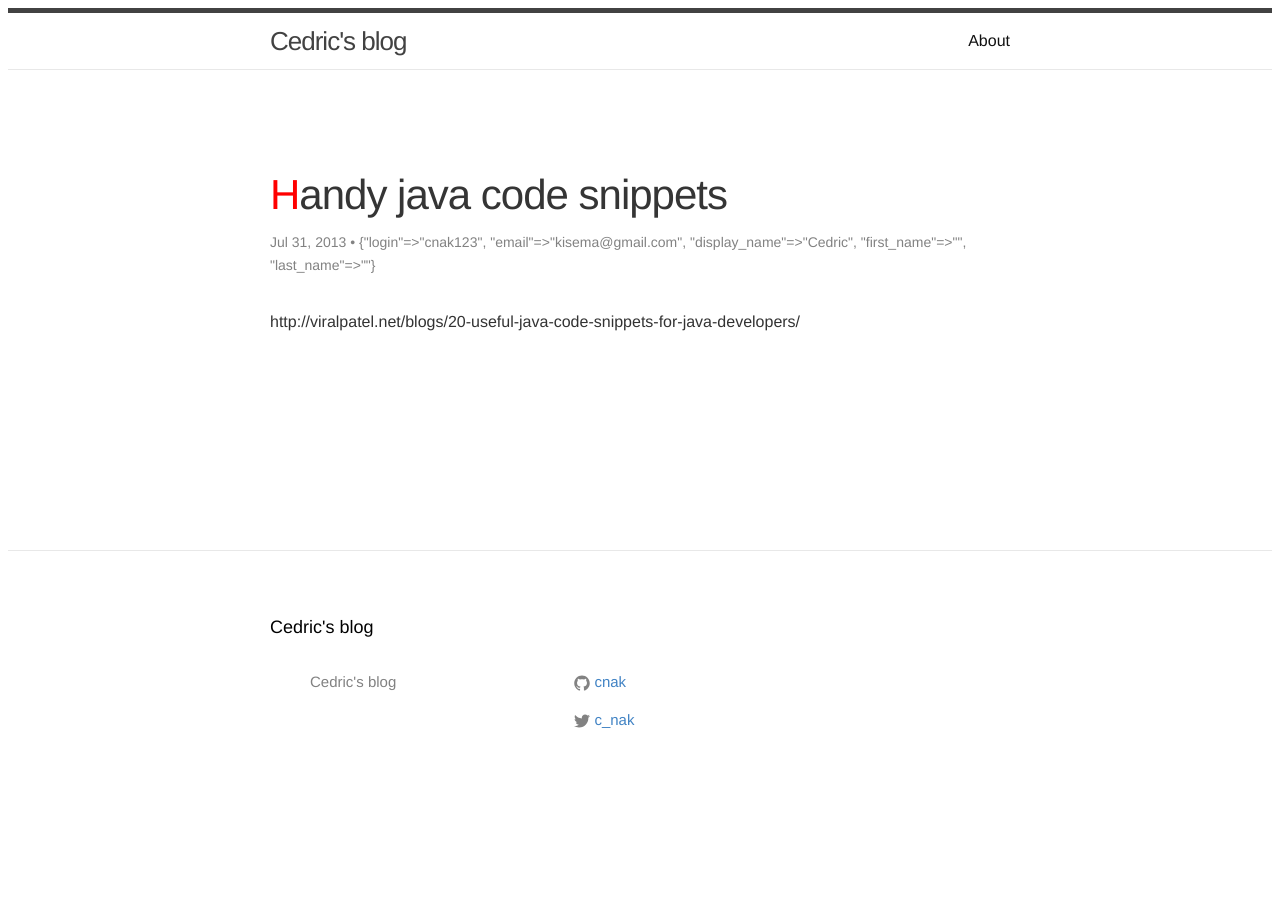
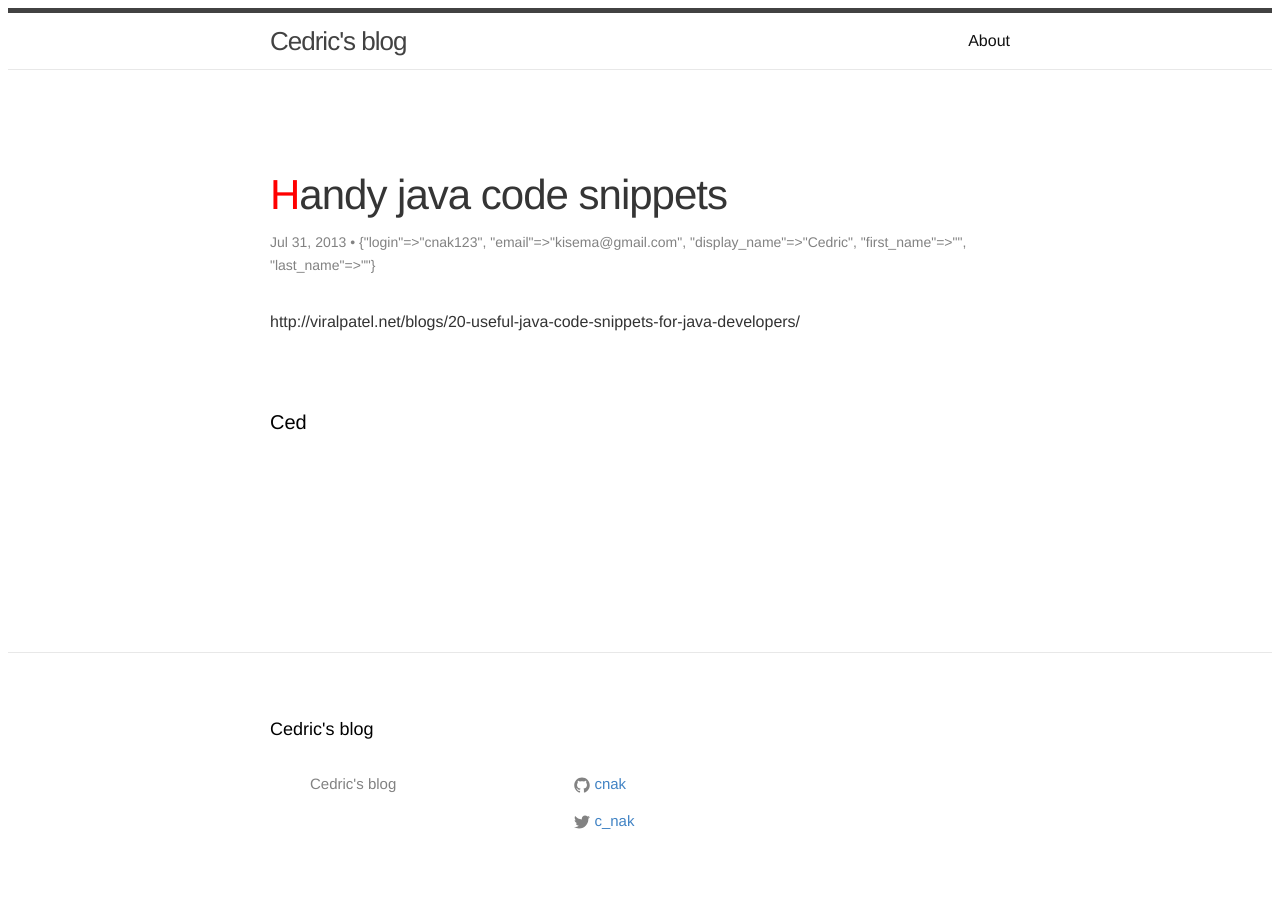
Before and after one commit to cnak/cnak.github.io, a Jekyll site: the page built from _posts/2013-07-31-handy-java-code-snippets.html, in a window 1280 px wide. Built offline with Jekyll 4.4.1, drawn with Linux system fonts in a browser that asks for light colours.

Commit message:
added signature

```diff
--- a/_layouts/post.html
+++ b/_layouts/post.html
@@ -10,8 +10,8 @@
 
   <div class="post-content" itemprop="articleBody">
     {{ content }}
+    <h4 id="signature">Ced</h4>
   </div>
-
 {% if page.comments %}
 <div id="disqus_thread"></div>
 <script>
--- a/_sass/_base.scss
+++ b/_sass/_base.scss
@@ -238,3 +238,9 @@
 .post-content {
   margin-bottom: 25%;
 }
+
+#signature {
+  font-weight: 200;
+  font-size: 20;
+  margin: 10% 0;
+}
```
